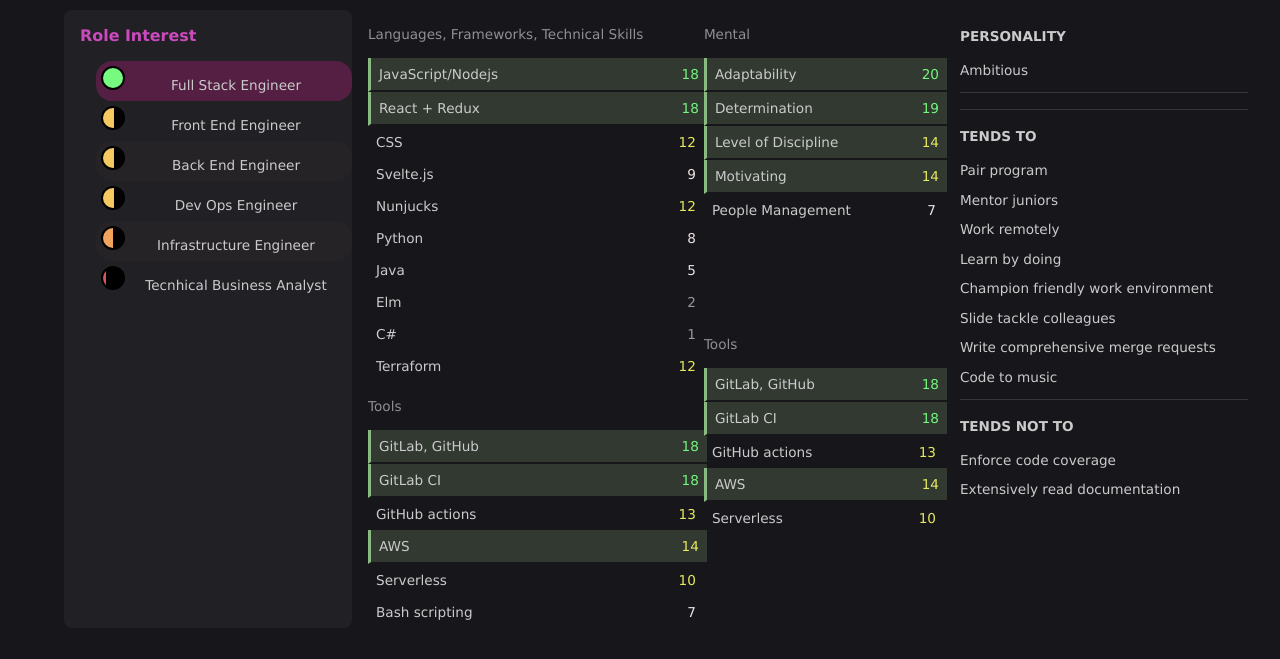
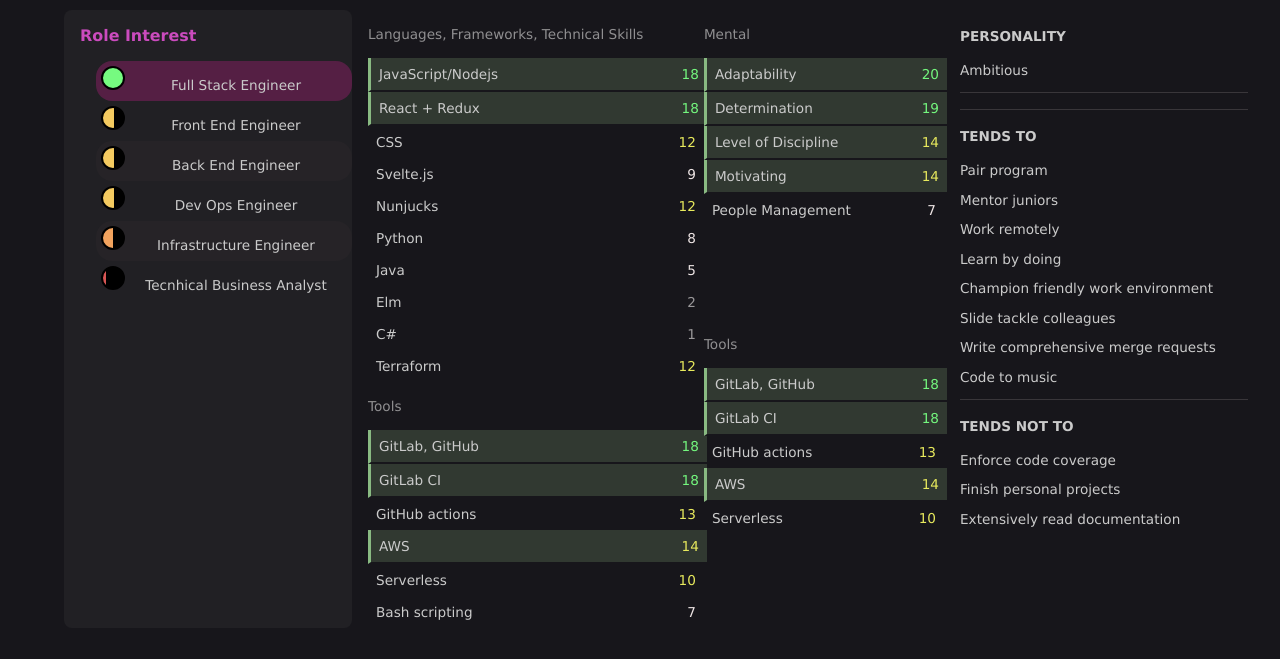
Before and after one commit to aNerdInTheHand/nickholvast.com, a plain HTML site: page cv.html in a window 1280 px wide. Shown: the part 111-770 px from the top of the page. Drawn offline with Linux system fonts and the light colour scheme; a web font is replaced by a local one.

Commit message:
tends not to addition

```diff
--- a/cv.html
+++ b/cv.html
@@ -154,6 +154,7 @@
           <div class="border-top">
             <h4>TENDS NOT TO</h4>
             <p>Enforce code coverage</p>
+            <p>Finish personal projects</p>
             <p>Extensively read documentation</p>
           </div>
         </div>
```
